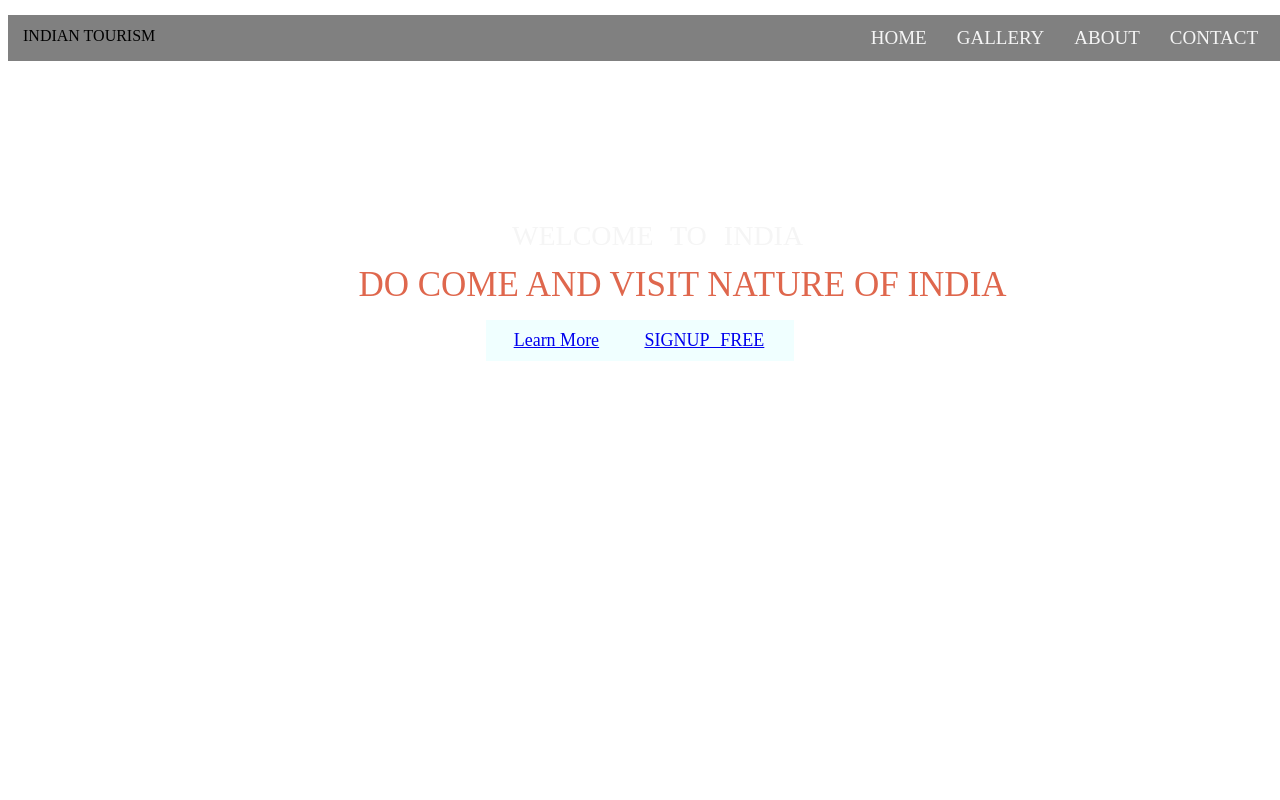
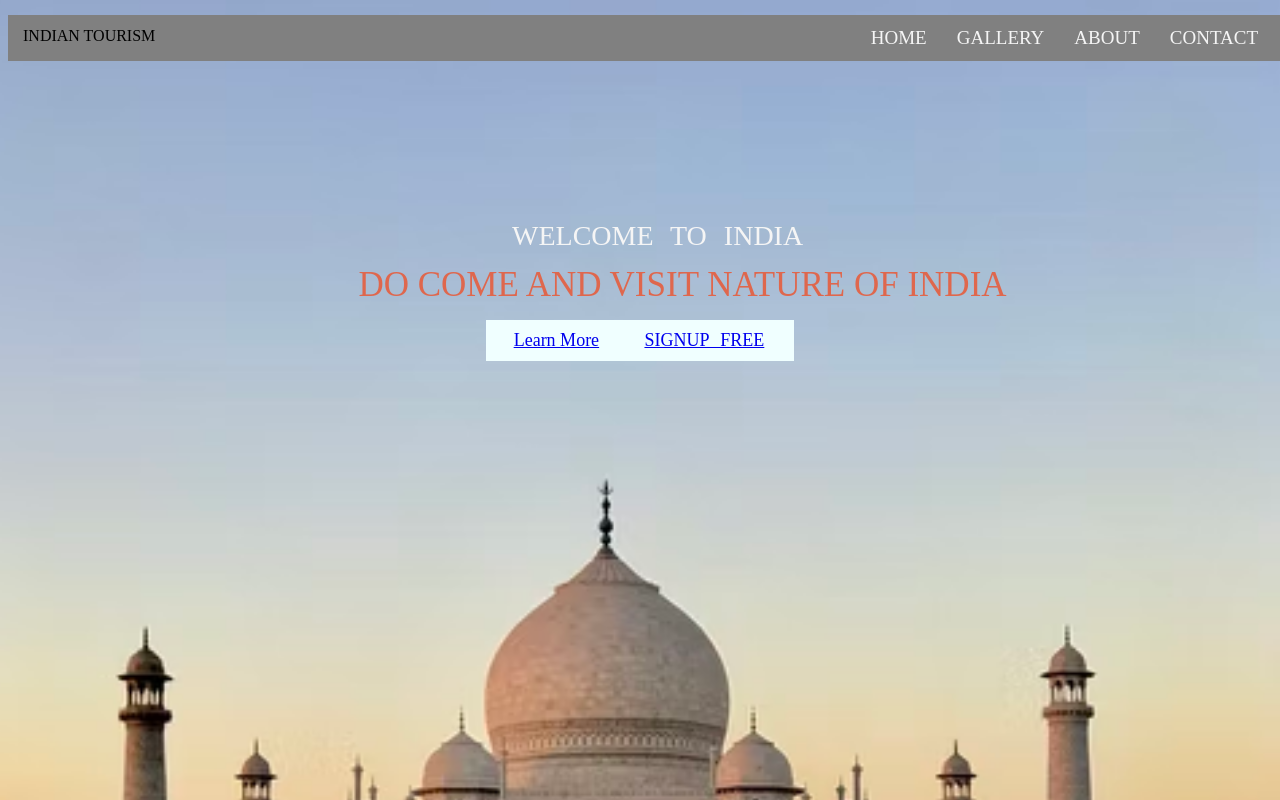
Before and after one commit to HackerRP07/2020BTECS00068_PL-3_Ass.2, a plain HTML site: page tourist.html in a window 1280 px wide. Shown: the top 800 px of the page. Drawn offline with Linux system fonts and the light colour scheme.

Commit message:
Second Commit

```diff
--- a/tourist.html
+++ b/tourist.html
@@ -7,7 +7,7 @@
         </title>
     <style>
         body{
-            background-image: url(pro1.jpg);
+            background-image: url(jaipur.avif);
             background-repeat: no-repeat;
             background-size: cover;
             background-position: top center;
```
Also changed, not shown: Jaipur.avif (added).
